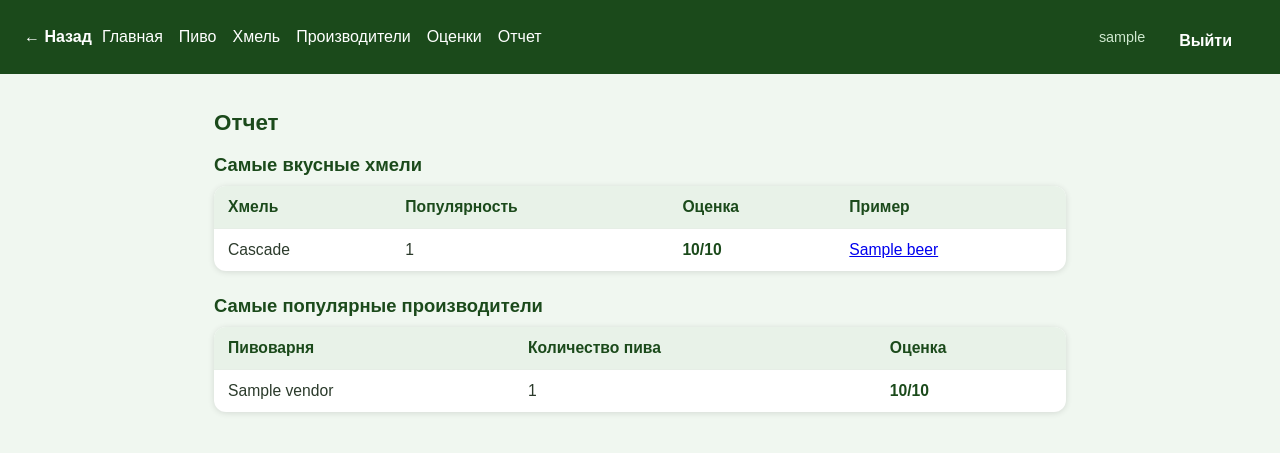
After one commit to qqmax7/hopbeer, a Django app: page /reports/ in a window 1280 px wide. The commit adds this page. Shown: the top 453 px of the page. Run offline with Django 5.2, Linux system fonts and the light colour scheme; a user stored in the database is signed in; data comes from the database, SQL or seed files in the repository; tables that the repository leaves empty hold one stand-in row (values such as "Sample post").

Commit message:
feat: добавить отчет и личные оценки

```diff
--- a/brewery/admin.py
+++ b/brewery/admin.py
@@ -19,6 +19,7 @@ class HopAdmin(admin.ModelAdmin):
 class RatingInline(admin.TabularInline):
     model = Rating
     extra = 0
+    fields = ('owner', 'score', 'comment')
 
 
 @admin.register(Beer)
@@ -32,5 +33,6 @@ class BeerAdmin(admin.ModelAdmin):
 
 @admin.register(Rating)
 class RatingAdmin(admin.ModelAdmin):
-    list_display = ('beer', 'score', 'created_at')
-    list_filter = ('score',)
+    list_display = ('beer', 'owner', 'score', 'created_at')
+    list_filter = ('score', 'owner')
+    list_select_related = ('beer', 'owner')
--- a/brewery/forms.py
+++ b/brewery/forms.py
@@ -74,6 +74,8 @@ class BeerForm(forms.ModelForm):
 
 
 class RatingForm(forms.ModelForm):
+    """Форма оценки. Владелец (`owner`) не редактируется — его задаёт представление."""
+
     class Meta:
         model = Rating
         fields = ['beer', 'score', 'comment']
--- a/brewery/templates/brewery/base.html
+++ b/brewery/templates/brewery/base.html
@@ -4,6 +4,7 @@
 <head>
     <meta charset="utf-8">
     <meta name="viewport" content="width=device-width, initial-scale=1">
+    <script>document.documentElement.classList.add('js');</script>
     <title>{% block title %}Пивоварня{% endblock %}</title>
     <link rel="stylesheet" href="{% static 'css/style.css' %}">
 </head>
@@ -21,6 +22,7 @@
                 <a href="{% url 'hop_list' %}">Хмель</a>
                 <a href="{% url 'vendor_list' %}">Производители</a>
                 <a href="{% url 'rating_list' %}">Оценки</a>
+                <a href="{% url 'report' %}">Отчет</a>
             </nav>
         </details>
         <div class="user-area">
@@ -39,5 +41,23 @@
     {% block content %}{% endblock %}
 </main>
 {% block extra_js %}{% endblock %}
+<script>
+    // На широких экранах кнопка «Меню» скрыта стилями, поэтому раскрываем список ссылок.
+    (function () {
+        var details = document.querySelector('.nav-details');
+        if (!details) return;
+        var wide = window.matchMedia('(min-width: 900px)');
+        function sync() {
+            // Широкий экран — список раскрыт; узкий — свёрнут, открывается кнопкой «Меню».
+            details.open = wide.matches;
+        }
+        sync();
+        if (wide.addEventListener) {
+            wide.addEventListener('change', sync);
+        } else if (wide.addListener) {
+            wide.addListener(sync);
+        }
+    })();
+</script>
 </body>
 </html>
--- a/brewery/templates/brewery/index.html
+++ b/brewery/templates/brewery/index.html
@@ -10,5 +10,6 @@
     <li class="card"><h3><a href="{% url 'hop_list' %}">Хмель</a></h3><p class="meta">{{ hop_count }} записей</p></li>
     <li class="card"><h3><a href="{% url 'vendor_list' %}">Производители</a></h3><p class="meta">{{ vendor_count }} записей</p></li>
     <li class="card"><h3><a href="{% url 'rating_list' %}">Оценки</a></h3><p class="meta">{{ rating_count }} записей</p></li>
+    <li class="card"><h3><a href="{% url 'report' %}">Отчет</a></h3><p class="meta">{{ report_table_count }} отчетов</p></li>
 </ul>
 {% endblock %}
--- a/brewery/templates/brewery/rating_list.html
+++ b/brewery/templates/brewery/rating_list.html
@@ -4,6 +4,7 @@
 
 {% block content %}
 <h1>Оценки</h1>
+<p class="meta">Показаны только ваши оценки{% if rating_total %} (всего в базе: {{ rating_total }}){% endif %}.</p>
 <div class="list-actions">
     <a class="button" href="{% url 'rating_create' %}">Добавить оценку</a>
 </div>
@@ -22,7 +23,7 @@
         </div>
     </li>
     {% empty %}
-    <li class="empty">Пока нет записей.</li>
+    <li class="empty">У вас пока нет оценок.</li>
     {% endfor %}
 </ul>
 {% endblock %}
--- /dev/null
+++ b/brewery/templates/brewery/report.html
@@ -0,0 +1,68 @@
+{% extends 'brewery/base.html' %}
+
+{% block title %}Отчет{% endblock %}
+
+{% block content %}
+<h1>Отчет</h1>
+
+<section class="report-section">
+    <h2>Самые вкусные хмели</h2>
+    <div class="report-table-wrap">
+        <table class="report-table">
+            <thead>
+                <tr>
+                    <th>Хмель</th>
+                    <th>Популярность</th>
+                    <th>Оценка</th>
+                    <th>Пример</th>
+                </tr>
+            </thead>
+            <tbody>
+                {% for hop in hops %}
+                <tr>
+                    <td>{{ hop.name }}</td>
+                    <td class="num">{{ hop.beers_count }}</td>
+                    <td class="num"><span class="score">{{ hop.avg_score|floatformat:"-1" }}/10</span></td>
+                    <td>
+                        {% if hop.best_beer %}
+                        <a href="{% url 'beer_detail' hop.best_beer.pk %}">{{ hop.best_beer.name }}</a>
+                        {% else %}—{% endif %}
+                    </td>
+                </tr>
+                {% empty %}
+                <tr><td colspan="4" class="empty">Пока нет оценённого пива с хмелем.</td></tr>
+                {% endfor %}
+            </tbody>
+        </table>
+    </div>
+</section>
+
+<section class="report-section">
+    <h2>Самые популярные производители</h2>
+    <div class="report-table-wrap">
+        <table class="report-table">
+            <thead>
+                <tr>
+                    <th>Пивоварня</th>
+                    <th>Количество пива</th>
+                    <th>Оценка</th>
+                </tr>
+            </thead>
+            <tbody>
+                {% for vendor in vendors %}
+                <tr>
+                    <td>{{ vendor.name }}</td>
+                    <td class="num">{{ vendor.beers_count }}</td>
+                    <td class="num">
+                        {% if vendor.avg_score %}<span class="score">{{ vendor.avg_score|floatformat:"-1" }}/10</span>
+                        {% else %}—{% endif %}
+                    </td>
+                </tr>
+                {% empty %}
+                <tr><td colspan="3" class="empty">Пока нет пива с указанным производителем.</td></tr>
+                {% endfor %}
+            </tbody>
+        </table>
+    </div>
+</section>
+{% endblock %}
--- a/brewery/urls.py
+++ b/brewery/urls.py
@@ -30,4 +30,7 @@ urlpatterns = [
     path('ratings/create/', views.RatingCreateView.as_view(), name='rating_create'),
     path('ratings/<int:pk>/edit/', views.RatingUpdateView.as_view(), name='rating_update'),
     path('ratings/<int:pk>/delete/', views.RatingDeleteView.as_view(), name='rating_delete'),
+
+    # Отчёт
+    path('reports/', views.ReportView.as_view(), name='report'),
 ]
--- a/brewery/views.py
+++ b/brewery/views.py
@@ -1,9 +1,10 @@
 """Представления приложения brewery (CRUD для всех моделей)."""
 import json
 
+from django.db.models import Avg, Count, F, Prefetch
 from django.shortcuts import get_object_or_404, redirect, render
 from django.urls import reverse_lazy
-from django.views.generic import CreateView, DeleteView, DetailView, ListView, UpdateView
+from django.views.generic import CreateView, DeleteView, DetailView, ListView, TemplateView, UpdateView
 from django.contrib.auth.mixins import LoginRequiredMixin
 
 from .forms import BeerForm, HopForm, RatingForm, VendorForm
@@ -70,7 +71,22 @@ class BeerListView(LoginRequiredMixin, ListView):
     context_object_name = 'beers'
 
     def get_queryset(self):
-        return super().get_queryset().select_related('vendor').prefetch_related('hops')
+        return (
+            super().get_queryset()
+            .select_related('vendor')
+            .prefetch_related('hops')
+            .annotate(
+                ratings_count=Count('ratings'),
+                avg_score=Avg('ratings__score'),
+            )
+            .prefetch_related(
+                Prefetch(
+                    'ratings',
+                    queryset=Rating.objects.filter(owner=self.request.user),
+                    to_attr='my_ratings',
+                )
+            )
+        )
 
 
 class BeerDetailView(LoginRequiredMixin, DetailView):
@@ -116,9 +132,20 @@ class BeerDeleteView(LoginRequiredMixin, DeleteView):
 
 # ---------- Rating ----------
 class RatingListView(LoginRequiredMixin, ListView):
+    """Страница «Оценки»: пользователь видит только свои оценки."""
+
     model = Rating
     template_name = 'brewery/rating_list.html'
     context_object_name = 'ratings'
+
+    def get_queryset(self):
+        return super().get_queryset().filter(owner=self.request.user).select_related('beer')
+
+    def get_context_data(self, **kwargs):
+        context = super().get_context_data(**kwargs)
+        # Сколько оценок всего (включая чужие) — чтобы было видно, куда делись остальные.
+        context['rating_total'] = Rating.objects.count()
+        return context
 
 
 class RatingCreateView(LoginRequiredMixin, CreateView):
@@ -126,6 +153,19 @@ class RatingCreateView(LoginRequiredMixin, CreateView):
     form_class = RatingForm
     template_name = 'brewery/rating_form.html'
     success_url = reverse_lazy('rating_list')
+
+    def get_initial(self):
+        """Ссылка «Оценить» в списке пива передаёт пиво в ?beer=<pk>."""
+        initial = super().get_initial()
+        beer_id = self.request.GET.get('beer')
+        if beer_id and beer_id.isdigit():
+            initial['beer'] = beer_id
+        return initial
+
+    def form_valid(self, form):
+        # Владелец оценки — текущий пользователь (в форме поле не показывается).
+        form.instance.owner = self.request.user
+        return super().form_valid(form)
 
 
 class RatingUpdateView(LoginRequiredMixin, UpdateView):
@@ -142,11 +182,72 @@ class RatingDeleteView(LoginRequiredMixin, DeleteView):
 
 
 # ---------- Главная ----------
+# Количество таблиц на странице отчёта (хмели и производители).
+REPORT_TABLE_COUNT = 2
+
+
 def index(request):
     """Главная страница со ссылками на все разделы."""
+    ratings = Rating.objects.all()
+    if request.user.is_authenticated:
+        # Раздел «Оценки» показывает только свои оценки — счётчик должен совпадать с ним.
+        ratings = ratings.filter(owner=request.user)
     return render(request, 'brewery/index.html', {
         'beer_count': Beer.objects.count(),
         'hop_count': Hop.objects.count(),
         'vendor_count': Vendor.objects.count(),
-        'rating_count': Rating.objects.count(),
+        'rating_count': ratings.count(),
+        'report_table_count': REPORT_TABLE_COUNT,
     })
+
+
+# ---------- Отчёт ----------
+REPORT_LIMIT = 5
+
+
+class ReportView(LoginRequiredMixin, TemplateView):
+    """Страница «Отчёт»: топ-5 хмелей по средней оценке и топ-5 производителей по популярности."""
+
+    template_name = 'brewery/report.html'
+
+    def get_context_data(self, **kwargs):
+        context = super().get_context_data(**kwargs)
+        context['hops'] = self._top_hops()
+        context['vendors'] = self._top_vendors()
+        return context
+
+    def _top_hops(self):
+        """Хмели с максимальной средней оценкой пива из них и примером лучшего пива."""
+        hops = list(
+            Hop.objects.annotate(
+                beers_count=Count('beers', distinct=True),
+                avg_score=Avg('beers__ratings__score'),
+            )
+            .filter(avg_score__isnull=False)
+            .order_by(F('avg_score').desc(), F('beers_count').desc(), 'name')
+            .prefetch_related(
+                Prefetch(
+                    'beers',
+                    queryset=Beer.objects.annotate(avg_score=Avg('ratings__score'))
+                    .filter(avg_score__isnull=False)
+                    .order_by('-avg_score', 'name'),
+                    to_attr='rated_beers',
+                )
+            )[:REPORT_LIMIT]
+        )
+        for hop in hops:
+            hop.best_beer = hop.rated_beers[0] if hop.rated_beers else None
+        return hops
+
+    def _top_vendors(self):
+        """Производители с наибольшим количеством пива и средней оценкой этого пива."""
+        return (
+            Vendor.objects.annotate(
+                beers_count=Count('beers', distinct=True),
+                avg_score=Avg('beers__ratings__score'),
+            )
+            .filter(beers_count__gt=0)
+            .order_by(
+                '-beers_count', F('avg_score').desc(nulls_last=True), 'name'
+            )[:REPORT_LIMIT]
+        )
--- a/static/css/style.css
+++ b/static/css/style.css
@@ -351,11 +387,12 @@ button[type="submit"] {
         padding: 12px 24px;
     }
 
-    header .nav-details summary {
+    /* Без JS кнопка «Меню» видна всегда, иначе навигация на широком экране пропала бы. */
+    html.js header .nav-details summary {
         display: none;
     }
 
-    header .nav-details nav {
+    html.js header .nav-details nav {
         position: static;
         box-shadow: none;
         background: transparent;
@@ -366,7 +403,7 @@ button[type="submit"] {
         gap: 16px;
     }
 
-    header nav a {
+    html.js header nav a {
         display: inline;
         padding: 0;
         border-top: none;
@@ -465,3 +502,59 @@ button[type="submit"] {
     color: #5a6a5a;
     font-style: italic;
 }
+
+/* ---- Отчет: таблицы рейтингов ---- */
+.report-section {
+    margin-bottom: 24px;
+}
+
+.report-section h2 {
+    color: #1b4a1b;
+    font-size: 1.15rem;
+    margin: 18px 0 10px;
+}
+
+.report-table-wrap {
+    overflow-x: auto;
+    background: #fff;
+    border-radius: 12px;
+    box-shadow: 0 1px 6px rgba(0, 0, 0, 0.12);
+}
+
+.report-table {
+    width: 100%;
+    border-collapse: collapse;
+    font-size: 0.98rem;
+}
+
+.report-table th,
+.report-table td {
+    padding: 12px 14px;
+    text-align: left;
+    vertical-align: top;
+    border-bottom: 1px solid #e6eee6;
+}
+
+.report-table thead th {
+    background: #e8f2e8;
+    color: #1b4a1b;
+    font-weight: bold;
+    white-space: nowrap;
+}
+
+.report-table tbody tr:last-child td {
+    border-bottom: none;
+}
+
+.report-table td.num {
+    white-space: nowrap;
+}
+
+.report-table .score {
+    color: #1b4a1b;
+    font-weight: bold;
+}
+
+.report-table td.empty {
+    padding: 16px 14px;
+}
```
Also changed, not shown: other parts of static/css/style.css (+36 -0 lines), brewery/models.py (+14 -1 lines), brewery/templates/brewery/beer_list.html (+14 -0 lines), brewery/tests.py (added, +222 -0 lines), README.md, brewery/migrations/0007_rating_owner.py (added), brewery/migrations/0008_rating_owner_qqmax7.py (added). Lines whose indentation alone changed are shown as unchanged.
